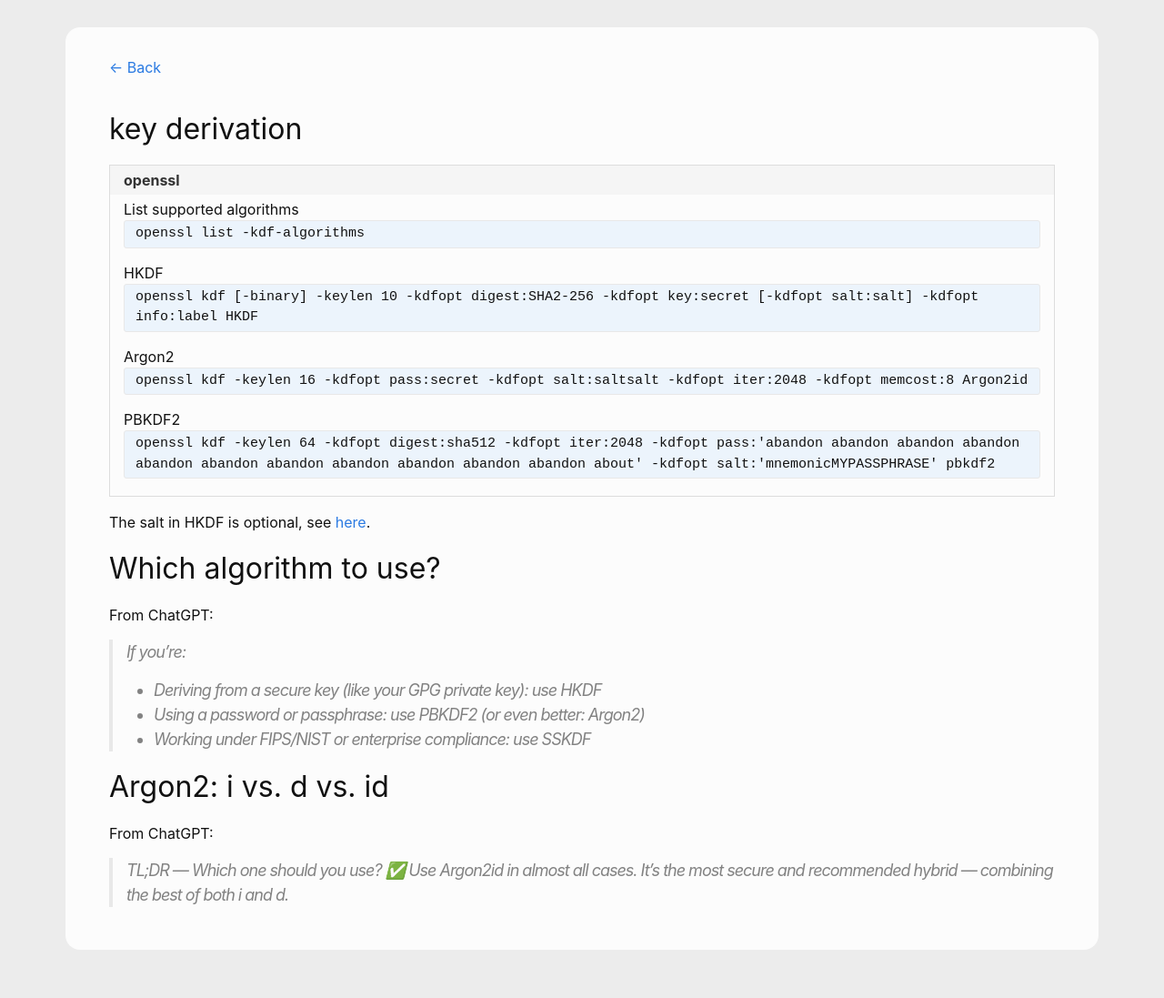
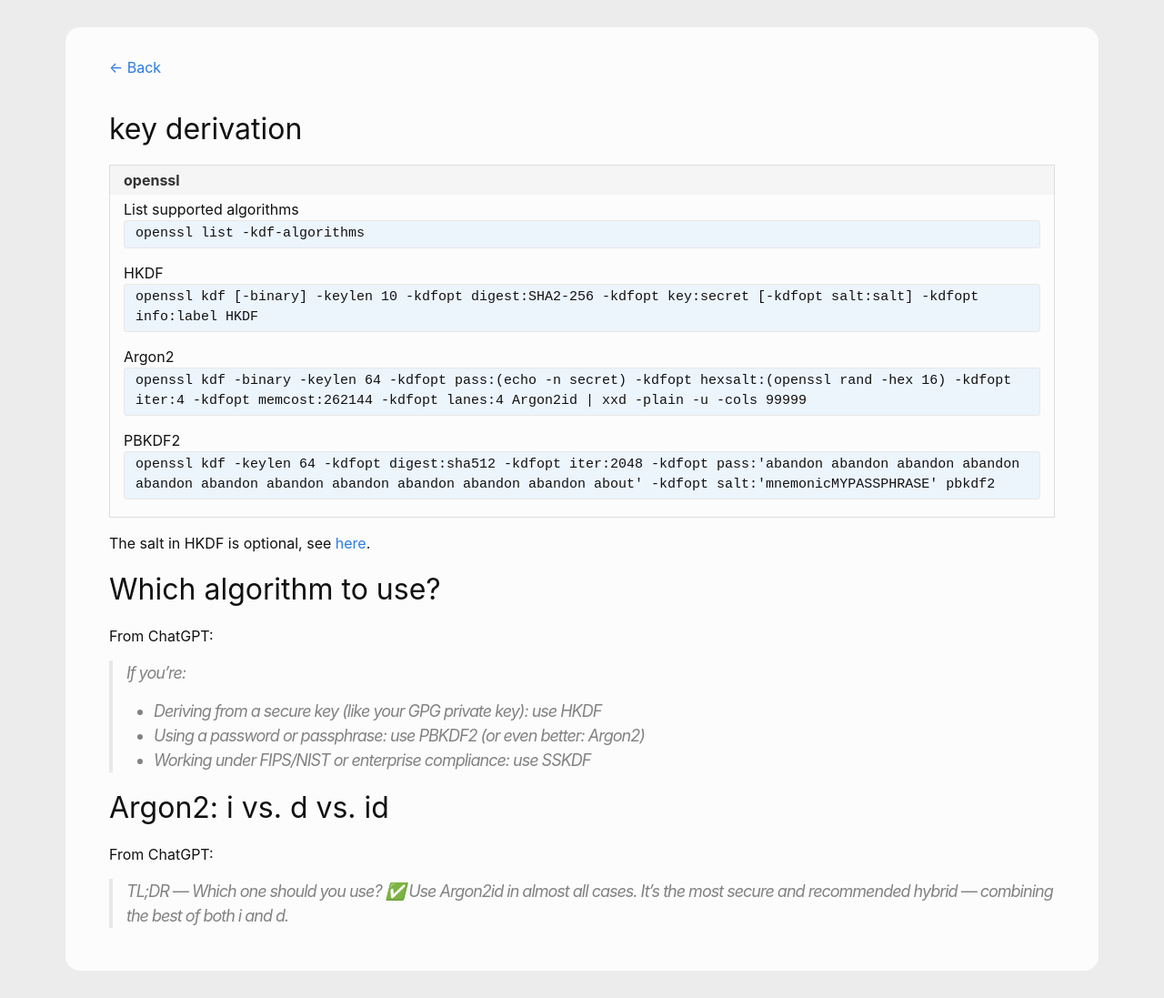
Before and after one commit to andreas-mausch/cheatsheets, a Jekyll site: the page built from _cheatsheets/key-derivation.md, in a window 1280 px wide. Shown: the whole page at 91% size. Built offline with Jekyll 4.4.1, drawn with Linux system fonts in a browser that asks for light colours; before the commit the page ends 1074 px from its top, so only the background shows below that.

Commit message:
Use more secure parameters for Argon2 command

```diff
--- a/_cheatsheets/key-derivation.md
+++ b/_cheatsheets/key-derivation.md
@@ -6,7 +6,7 @@ section:
     commands:
       List supported algorithms: openssl list -kdf-algorithms
       HKDF: openssl kdf [-binary] -keylen 10 -kdfopt digest:SHA2-256 -kdfopt key:secret [-kdfopt salt:salt] -kdfopt info:label HKDF
-      Argon2: openssl kdf -keylen 16 -kdfopt pass:secret -kdfopt salt:saltsalt -kdfopt iter:2048 -kdfopt memcost:8 Argon2id
+      Argon2: openssl kdf -binary -keylen 64 -kdfopt pass:(echo -n secret) -kdfopt hexsalt:(openssl rand -hex 16) -kdfopt iter:4 -kdfopt memcost:262144 -kdfopt lanes:4 Argon2id | xxd -plain -u -cols 99999
       PBKDF2: openssl kdf -keylen 64 -kdfopt digest:sha512 -kdfopt iter:2048 -kdfopt pass:'abandon abandon abandon abandon abandon abandon abandon abandon abandon abandon abandon about' -kdfopt salt:'mnemonicMYPASSPHRASE' pbkdf2
 ---
 
```
